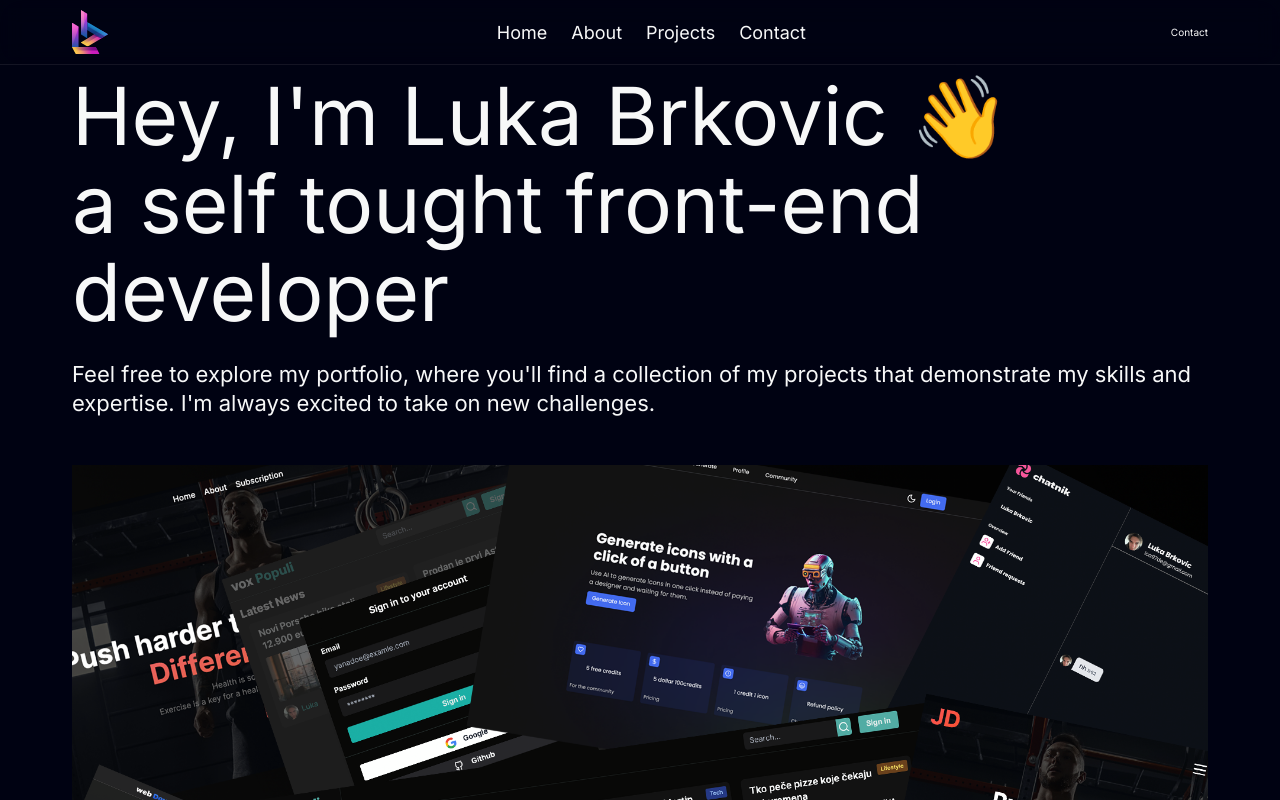
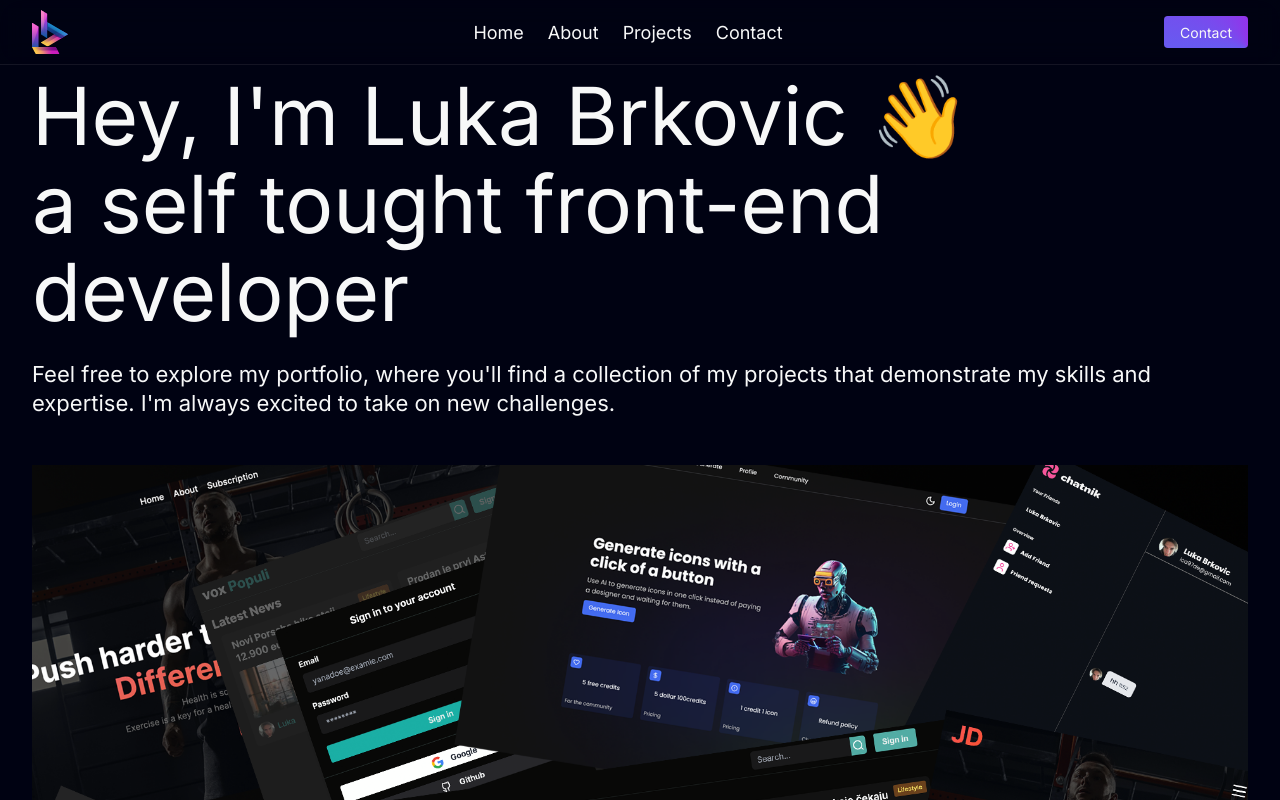
Before and after one commit to lucabrx/portfolio, a Next.js app: page / in a window 1280 px wide. Shown: the top 800 px of the page. Built offline with nearby package versions, Linux system fonts and the light colour scheme.

Commit message:
desktop nav

```diff
--- a/package.json
+++ b/package.json
@@ -13,6 +13,7 @@
     "@types/react": "18.2.12",
     "@types/react-dom": "18.2.5",
     "autoprefixer": "10.4.14",
+    "class-variance-authority": "^0.6.0",
     "classnames": "^2.3.2",
     "eslint": "8.42.0",
     "eslint-config-next": "13.4.5",
--- a/src/app/globals.css
+++ b/src/app/globals.css
@@ -11,3 +11,10 @@
       font-size: 62.5%;
     }
 }
+
+@layer utilities {
+  .text-shadow {
+    text-shadow: rgb(0 0 0 / 56%) 0px 3px 12px;
+  }
+
+}
--- /dev/null
+++ b/src/components/Button.tsx
@@ -0,0 +1,36 @@
+import Link from 'next/link';
+import { ReactNode, type FC } from 'react';
+import { cva, VariantProps } from "class-variance-authority";
+
+
+const buttonClasses = cva("relative rounded-md inline-flex items-center", {
+    variants: {
+      variant: {
+        primary: "bg-primary-gradient hover:text-shadow hover:shadow-primary transition-[shadow,text-shadow] duration-300",
+
+      },
+      size: {
+        sm: "text-xs px-3 h-7",
+        md: "text-sm px-4 h-8",
+        lg: "text-md px-6 h-12",
+      },
+    },
+    defaultVariants: {
+      variant: "primary",
+      size: "sm",
+    },
+  });
+interface ButtonProps extends VariantProps<typeof buttonClasses> {
+  children: ReactNode;
+  href: string;
+}
+
+const Button: FC<ButtonProps> = ({children,href,variant,size}) => {
+  return (
+<Link href={href} className={buttonClasses({variant,size})}>
+{children}
+</Link>
+)
+}
+
+export default Button
--- a/src/components/Container.tsx
+++ b/src/components/Container.tsx
@@ -8,7 +8,7 @@ interface ContainerProps {
 
 const Container: FC<ContainerProps> = ({children,className}) => {
   return (
-<div className={classNames("mx-auto max-w-[120rem] px-8", className)}>
+<div className={classNames("mx-auto max-w-[1280px] px-4 xl:px-8", className)}>
       {children}
     </div>
 )
--- a/src/components/Header.tsx
+++ b/src/components/Header.tsx
@@ -2,6 +2,7 @@ import Image from 'next/image';
 import Link from 'next/link';
 import { type FC } from 'react';
 import Container from './Container';
+import Button from './Button';
 
 interface HeaderProps {
 
@@ -25,14 +26,14 @@ const Header: FC<HeaderProps> = ({}) => {
 <nav className='flex'>
   {
     navigation.map(({name, href}, i) => (
-      <Link href={href} key={i} className='text-lg ml-6'>
+      <Link href={href} key={i} className='text-lg ml-6 hover:text-grey transition-colors'>
        {name}
        </Link>
     ))
   }
 </nav>
 
-<Link href="/">Contact</Link>
+<Button href='/' size="md" > Contact</Button>
 </Container>
 </header>
 
--- a/tailwind.config.js
+++ b/tailwind.config.js
@@ -53,6 +53,13 @@ module.exports = {
           16: "6.4rem",
           "navigation-height": "var(--navigation-height)",
         },
+        backgroundImage: {
+          "primary-gradient":
+            "conic-gradient(at right bottom, rgb(134, 239, 172), rgb(59, 130, 246), rgb(147, 51, 234))",
+        },
+        boxShadow: {
+          primary: "rgb(147 51 234 / 50%) 0px 1px 40px",
+        },
   },
   plugins: [],
 }
```
Also changed, not shown: public/meh.png (added), 1 other file (tests, documents, lock files or other folders).
